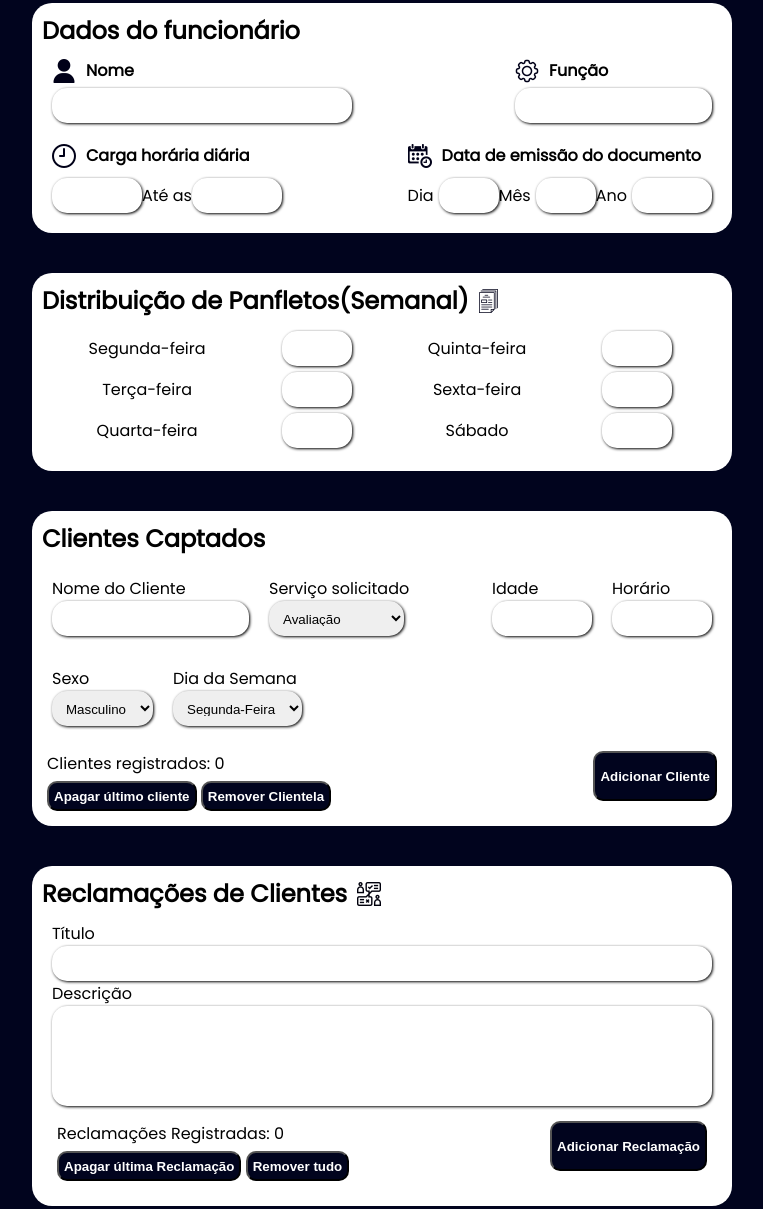
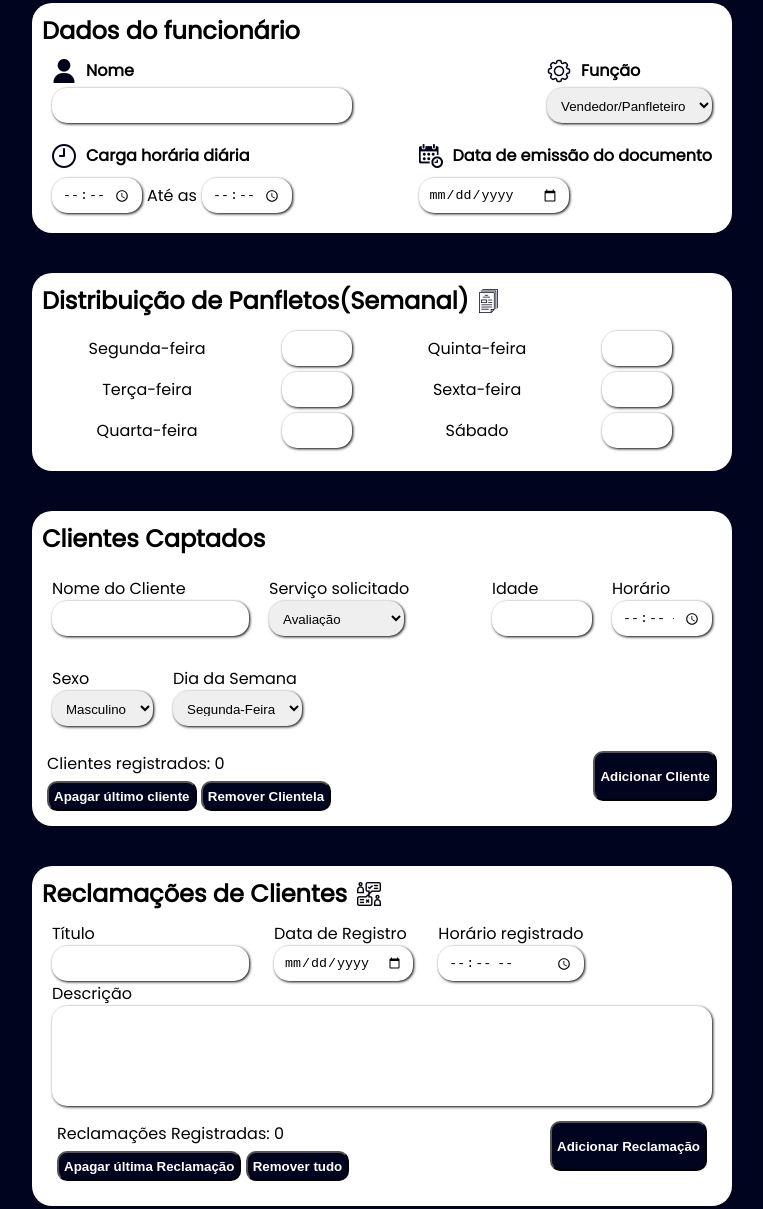
Before and after one commit to JoaoSouz4/analise-de-dados, a website: page index.html in a window 1280 px wide. Shown: the part 454-1663 px from the top of the page, without its empty margins (258-1021 px from the left). Drawn offline with Linux system fonts and the light colour scheme.

Commit message:
Atualização 05/10/2022

```diff
--- a/FedbackElogios.js
+++ b/FedbackElogios.js
@@ -9,16 +9,22 @@ elogios.addEventListener('click', function(){
 
     const inputTituloE = document.querySelector('#tituloE');
     const tituloE = inputTituloE.value;
-
     const inputElogio = document.querySelector('#input-elogio');
     const elogio = inputElogio.value;
+    const InputRegistroR = document.querySelector('#date-E');
+    const registroE = InputRegistroR.value;
+    const InputTimeE = document.querySelector('#time-E');
+    const timeE = InputTimeE.value;
+
 
     if(inputElogio =='' || inputTituloE=='' ) alert("Você precisa preencher todos os campos para adicionar um feedback");
     else{
         contadorFeedback++;
         let objetoElogio={
             titulo: tituloE,
-            elogioUm : elogio
+            elogioUm : elogio,
+            dataregistro: registroE,
+            horas: timeE
         }
 
         arrayFedbackGood.push(objetoElogio);
--- a/FedbackReclamacao.js
+++ b/FedbackReclamacao.js
@@ -6,7 +6,12 @@ const btnRemoveR = document.querySelector('#btn-deleteRecl');
 const btnRemoveRAll = document.querySelector('#btn-deleteReclAll');
 const CR = document.querySelector('#CR');
 
+
 btnR.addEventListener('click', function(){
+    const InputRegistroR = document.querySelector('#date-R');
+    const registroR = InputRegistroR.value;
+    const InputTimeR = document.querySelector('#time-R');
+    const timeR = InputTimeR.value;
     const inputTituloR = document.querySelector('#title-R');
     const tituloR = inputTituloR.value;
 
@@ -18,7 +23,9 @@ btnR.addEventListener('click', function(){
         contadordeReclamacao++;
         let ObjetoReclamacao={
             titulo: tituloR,
-            descricao : descricaoR
+            descricao : descricaoR,
+            registro: registroR,
+            horas: timeR
         }
 
         arrayReclamacao.push(ObjetoReclamacao);
--- /dev/null
+++ b/Reclamacoes.css
@@ -0,0 +1,9 @@
+.container-Regisro{
+    display: flex;
+    flex-direction: column;
+}
+
+.Registro-Reclamacao{
+    display: flex;
+    gap:25px;
+}
--- a/clientela.js
+++ b/clientela.js
@@ -1,4 +1,5 @@
 let arrayClientela=[];
+let quantCliente;
 let contador = 0;
 
 const span = document.querySelector('#contador');
@@ -42,7 +43,9 @@ btnAddCliente.addEventListener('click', function(){
        arrayClientela.push(Cliente);
        console.log(arrayClientela);
        span.innerHTML = contador;
+       quantCliente = arrayClientela.length;
     }
+
 
 });
 
--- a/index.html
+++ b/index.html
@@ -9,6 +9,7 @@
     <link rel="stylesheet" href="style2.css">
     <link rel="shortcut icon" href="icones/transferir.jpg" type="image/x-icon">
     <link rel="stylesheet" href="Clientela.css">
+    <link rel="stylesheet" href="Reclamacoes.css">
 </head>
 
 
@@ -22,12 +23,13 @@
         <div class="indices">
             <a href="index.html"><p class="indice-color">Home</p></a>
             <a href="sobre.html"><p class="indice-color">Sobre o Projeto</p></a>
+            <a href="#"><p class="indice-color">Login</p></a>
         </div>
 
     </header>
 
     <div class="informacoes">
-        <h1 class="titulo">Emissor de Relatório Mensal</h1>
+        <h1 class="titulo">Emissor de Relatório Semanal</h1>
         <p class="titulo">Preencha os campos abaixo com suas anotações diárias como recepcionista da portaria da clínica COS.<br> Após isso,
             clique no botão "Gerar Relatório" para que seja emitido seu relatório para analíse de dados. </br> O relatório estará disponível para download.
         </p>
@@ -63,7 +65,9 @@
                                     <img src="icones/configuracao.png" alt="">
                                     <p><strong>Função</strong></p>
                                     </div>
-                                <input type="" name="" id="inputFunction" >
+                                <select name="" id="inputFunction">
+                                    <option value=""> Vendedor/Panfleteiro</option>
+                                </select>
                             </div>
                 </div>
 
@@ -74,9 +78,9 @@
                             <p><strong>Carga horária diária</strong></p>
                         </div>
                             <div class="carga-horaria2">
-                                <input type="text" class="emissao" id="inputTime">
+                                <input type="time" class="emissao" id="inputTime">
                                 <p>Até as</p>
-                                <input type="text" class="emissao" id="inputTime2">
+                                <input type="time" class="emissao" id="inputTime2">
                             </div>
                     </div>
                         <div class="emissao-de-documento">
@@ -87,16 +91,7 @@
                             </div>
                             <div class="emissao-doc-container">
                                 <div class="data">
-                                    <p>Dia</p>
-                                    <input type="text" class="data-emissao" id="data">
-                                </div>
-                                <div class="data">
-                                    <p>Mês</p>
-                                    <input type="text" class="data-emissao" id="mes">
-                                </div>
-                                <div class="data">
-                                    <p>Ano</p>
-                                    <input type="text" class="data-ano" id="ano">
+                                    <input type="date" class="data-emissao" id="data">
                                 </div>
                             </div>
                         </div>
@@ -120,9 +115,9 @@
                     </div>
 
                     <div class="box">
-                        <input type="text" name="" id="segunda" class="input-panfleto">
-                        <input type="text" name="" id="terca" class="input-panfleto">
-                        <input type="text" name="" id="quarta" class="input-panfleto">
+                        <input type="number" name="" id="segunda" class="input-panfleto">
+                        <input type="number" name="" id="terca" class="input-panfleto">
+                        <input type="number" name="" id="quarta" class="input-panfleto">
                     </div>
 
                     <div class="box">
@@ -132,9 +127,9 @@
                     </div>
 
                     <div class="box">
-                        <input type="text"  id="quinta" class="input-panfleto">
-                        <input type="text"  id="sexta" class="input-panfleto">
-                        <input type="text"  id="sabado" class="input-panfleto">
+                        <input type="number"  id="quinta" class="input-panfleto">
+                        <input type="number"  id="sexta" class="input-panfleto">
+                        <input type="number"  id="sabado" class="input-panfleto">
                     </div>
                 </div>
 
@@ -181,11 +176,11 @@
                     <div class="box-s3">
                         <div>
                             <p>Idade</p>
-                            <input type="text" class="captacao-input" id="idade-cliente">
+                            <input type="number" class="captacao-input" id="idade-cliente">
                         </div>
                         <div>
                             <p>Horário</p>
-                            <input type="text" class="captacao-input" id="pmc">
+                            <input type="time" class="captacao-input" id="pmc">
                         </div>
                     </div>
                 </div>
@@ -240,9 +235,21 @@
             </div>
 
             <div class="section4">
+               <div class="Registro-Reclamacao">
 
-                   <p>Título</p>
-                   <input type="text" name="" id="title-R">
+                       <div class="container-Regisro">
+                           <p>Título</p>
+                           <input type="text" name="" id="title-R">
+                       </div>
+                       <div class="container-Regisro">
+                           <p>Data de Registro</p>
+                           <input type="date" name="" id="date-R">
+                       </div>
+                       <div class="container-Regisro">
+                           <p>Horário registrado</p>
+                           <input type="time" name="" id="time-R">
+                       </div>
+               </div>
 
                 <p>Descrição</p>
                 <input type="text" class="descricao" id="input-reclamacao">
@@ -270,9 +277,21 @@
             </div>
 
             <div class="section4">
+                <div class="Registro-Reclamacao">
 
-                   <p>Título</p>
-                   <input type="text" name="" id="tituloE">
+                    <div class="container-Regisro">
+                        <p>Título</p>
+                        <input type="text" name="" id="tituloE">
+                    </div>
+                    <div class="container-Regisro">
+                        <p>Data de Registro</p>
+                        <input type="date" name="" id="date-E">
+                    </div>
+                    <div class="container-Regisro">
+                        <p>Horário registrado</p>
+                        <input type="time" name="" id="time-E">
+                    </div>
+            </div>
 
                 <p>Descrição</p>
                 <input type="text" class="descricao" id="input-elogio">
--- a/index.js
+++ b/index.js
@@ -20,11 +20,6 @@ btn.addEventListener('click', function(){
     const inputDia = document.querySelector('#data');
     const dia = inputDia.value;
 
-    const inputMes = document.querySelector('#mes');
-    const mes = inputMes.value;
-
-    const inputAno = document.querySelector('#ano');
-    const ano = inputAno.value;
 
 
     let arrayPanfletos = pegarPanfletos();
@@ -33,6 +28,8 @@ btn.addEventListener('click', function(){
 
     console.log("A média de panfletos entregues diariamente é: "+media)
     console.log("Você distribuiu um total de "+ soma +" de panfletos nesta semana");
+    console.log("A quantidade de clientes cadastrados foram de: "+quantCliente)
+    console.log(dia);
 
 });
 
--- a/style.css
+++ b/style.css
@@ -165,6 +165,7 @@ input{
 }
 .carga-horaria2{
     display: flex;
+    gap: 5px;
     flex-direction: row;
     align-items: center;
 }
@@ -186,7 +187,7 @@ input{
 }
 
 .data-emissao{
-    width: 60px;
+    width: 150px;
     align-items: center;
 }
 .data-ano{
@@ -195,10 +196,10 @@ input{
 }
 .data{
     display: flex;
-    flex-direction: row;
+    flex-direction: column;
     margin-top: 10px;
     gap: 5px;
-    align-items: center;
+
 }
 
 .mistura{
```
